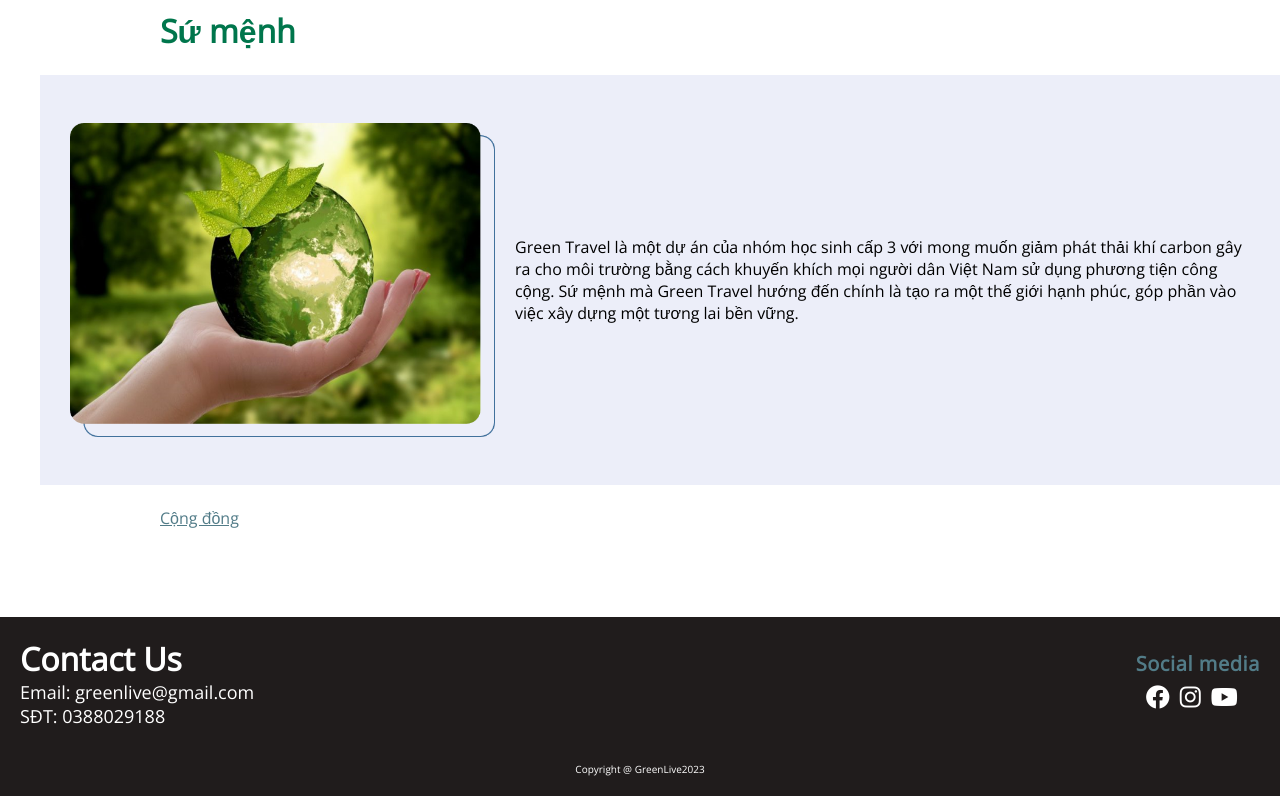
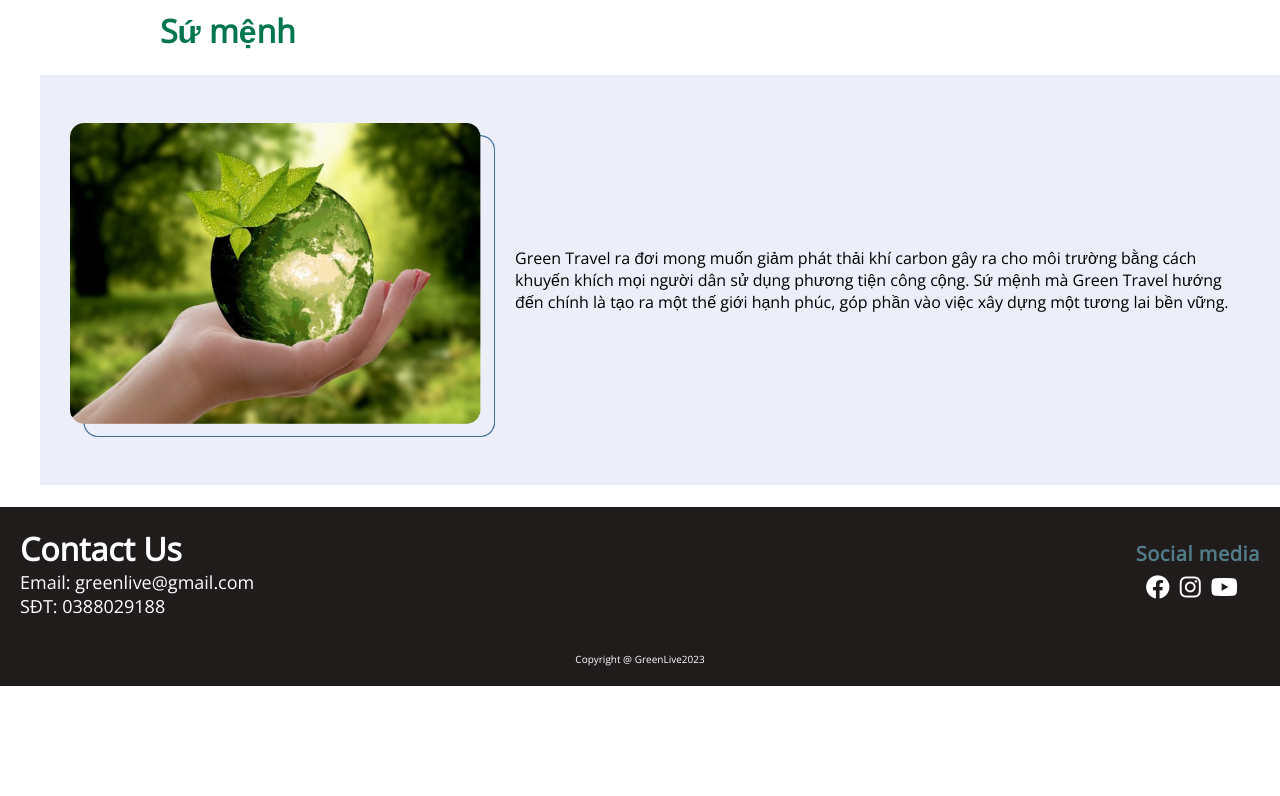
Before and after one commit to anh-dz/greentravel, a Flask app: page / in a window 1280 px wide. Shown: the part 773-1569 px from the top of the page. After the commit the page ends 1459 px from the top, so only its background shows below. Run offline with Flask 3, Linux system fonts and the light colour scheme.

Commit message:
new commit

```diff
--- a/view/sell.py
+++ b/view/sell.py
@@ -13,7 +13,7 @@ def au1():
             madonhang = request.form.get('madonhang')
             nhapdiem = request.form.get('nhapdiem')
             # maker = QR_maker(Session(engine), "control/QR/", "localhost:5000/qr/")
-            maker = QR_maker(Session(engine), "control/QR/", f"{running}/qr/")
+            maker = QR_maker(Session(engine), "control/QR/", f"20.195.10.52:1961/qr/")
             maker.QR_full_make(seller_id = 1, point = nhapdiem, mdh = madonhang)
             data = {
                 'img' : maker.getname()
--- a/view/templates/index.html
+++ b/view/templates/index.html
@@ -54,15 +54,15 @@
             <div class="rec">
                 <img src="static/img/Picture1.png" alt="">
                 <div class="content">
-                    Green Travel là một dự án của nhóm học sinh cấp 3 với mong muốn giảm phát thải khí carbon gây ra cho môi trường bằng cách khuyến khích mọi người dân Việt Nam sử dụng phương tiện công cộng. Sứ mệnh mà Green Travel hướng đến chính là tạo ra một thế giới hạnh phúc, góp phần vào việc xây dựng một tương lai bền vững.
+                    Green Travel ra đơi mong muốn giảm phát thải khí carbon gây ra cho môi trường bằng cách khuyến khích mọi người dân sử dụng phương tiện công cộng. Sứ mệnh mà Green Travel hướng đến chính là tạo ra một thế giới hạnh phúc, góp phần vào việc xây dựng một tương lai bền vững.
                 </div>
             </div>
         </article>
         <br>
-        <div class="CD">
+        <!-- <div class="CD">
             <ul><a href="https://www.facebook.com/groups/218015441196731">Cộng đồng</a></ul>
-        </div>
-        <br><br><br><br>
+        </div> -->
+        <!-- <br><br><br><br> -->
     </div>
     <footer>
         <div class="info">
```
Also changed, not shown: control/Database/Databases.db, control/QR/bG9yZDEyMzQzOVN1biBNYXkgIDUgMjI6MTI6MjMgMjAyNA==.png (added).
